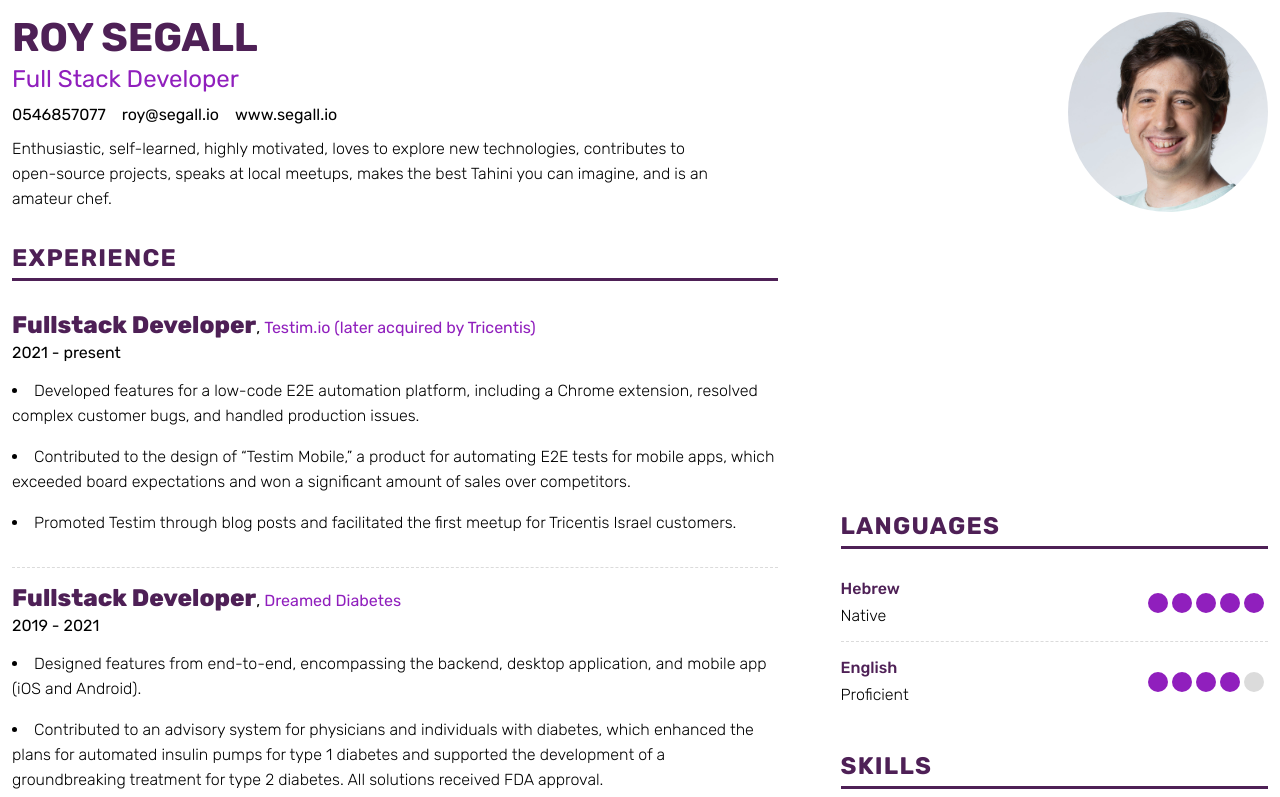
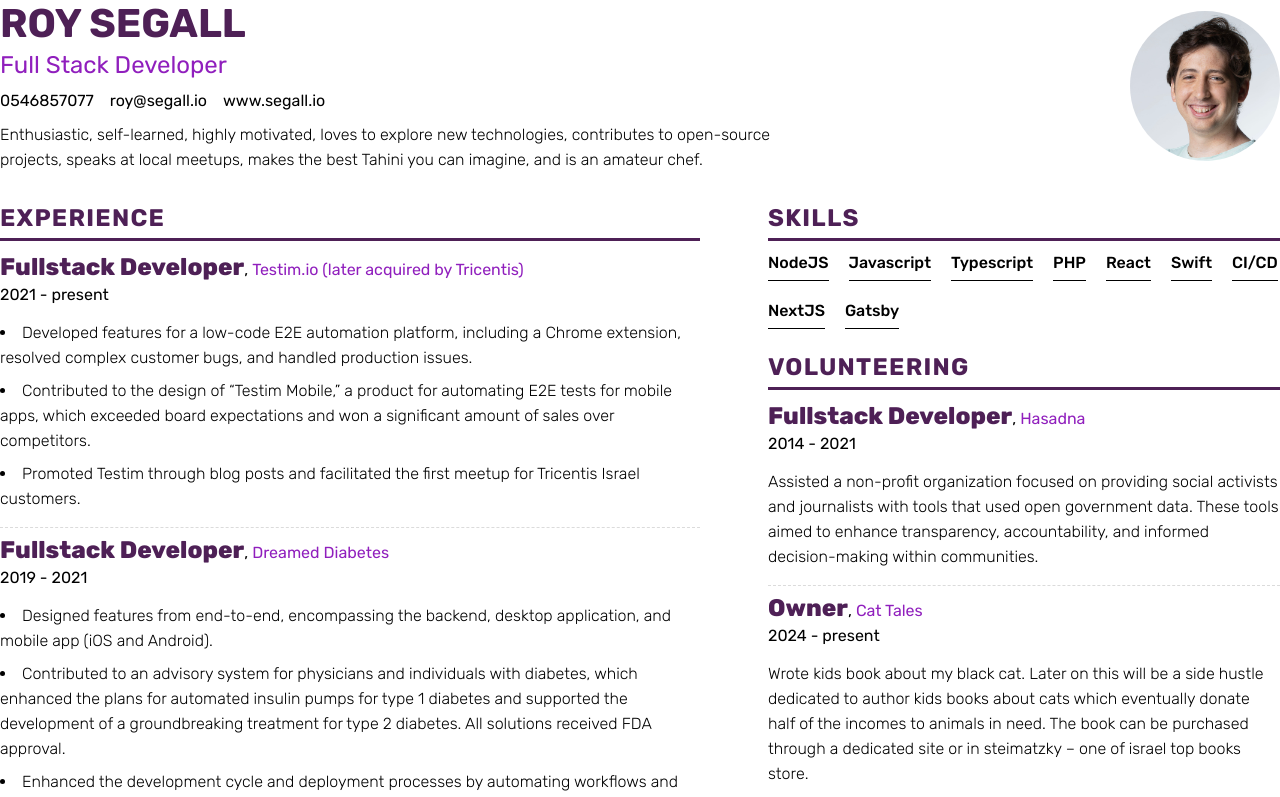
Before and after one commit to RoySegall/cv, a React (Vite) app: page / in a window 1280 px wide. Shown: the top 797 px of the page. Built offline with nearby package versions, Linux system fonts and the light colour scheme.

Commit message:
done with spacing

```diff
--- a/src/App.css
+++ b/src/App.css
@@ -1,7 +1,6 @@
 #root {
   font-family: Rubik, serif;
   max-width: 1280px;
-  padding: .75em;
   margin: 0 auto;
 
   --lightPurple: #901fbd;
--- a/src/Components/BlockTitle/blockTitle.css
+++ b/src/Components/BlockTitle/blockTitle.css
@@ -8,5 +8,5 @@
     text-transform: uppercase;
     letter-spacing: 1.25px;
     padding-bottom: .25em;
-    margin-bottom: 1.25em;
+    margin-bottom: .5em;
 }
--- a/src/Components/Experience/experience.css
+++ b/src/Components/Experience/experience.css
@@ -1,3 +1,3 @@
 #experience {
-    width: 900px;
+    width: 700px;
 }
--- a/src/Components/Header/header.css
+++ b/src/Components/Header/header.css
@@ -2,11 +2,11 @@ header {
     display: flex;
     justify-content: space-between;
     align-items: center;
-    padding-bottom: 2em;
+    padding-bottom: 1em;
 }
 
 img {
-    height: 200px;
+    height: 150px;
     border-radius: 50%;
 }
 
@@ -41,6 +41,6 @@ header ul li {
 
 header p {
     font-weight: 200;
-    width: 700px;
+    width: 800px;
     line-height: 25px;
 }
--- a/src/Components/JobDescription/JobDescription.tsx
+++ b/src/Components/JobDescription/JobDescription.tsx
@@ -17,7 +17,7 @@ export function JobDescription({placeName, period, position, items, paragraph}:
         <span className='position'>{position}</span>, <span className='place-name'>{placeName}</span>
         <span className='period'>{period.start} - {period.end}</span>
 
-        {paragraph && <>hi {paragraph}</>}
+        {paragraph && <p>{paragraph}</p>}
         {items && <ul>{items.map((item,i) => <li key={i}>{item}</li>)}</ul>}
     </div>
 }
--- a/src/Components/JobDescription/jobDescription.css
+++ b/src/Components/JobDescription/jobDescription.css
@@ -20,8 +20,8 @@
     list-style-position: inside;
 }
 
-#job-description ul li {
-    padding-bottom: 1em;
+#job-description ul li, #job-description p {
+    padding-bottom: .5em;
     line-height: 25px;
     font-weight: 300;
 }
--- a/src/Components/Skills/Skills.tsx
+++ b/src/Components/Skills/Skills.tsx
@@ -1,8 +1,8 @@
 import "./skills.css";
 import {BlockTitle} from "../BlockTitle";
+import {JobDescription, JobDescriptionProps} from "../JobDescription";
+import {Spacer} from "../Spacer";
 import type {ReactNode} from "react";
-import {JobDescription} from "../JobDescription";
-import {Spacer} from "../Spacer";
 
 function Block({title, children}: {title: string, children: ReactNode}) {
     return <div id='block'>
@@ -13,31 +13,34 @@ function Block({title, children}: {title: string, children: ReactNode}) {
     </div>
 }
 
-function Language({language, level, rate}: {language: string, level: string, rate: number}) {
-    return <div id='language'>
-        <div id='description'>
-            <span className='name'>{language}</span>
-            <span className='level'>{level}</span>
-        </div>
-
-        <ul>
-            {Array.from({length: 5}).map((_, i) => <li key={i} className={i + 1 > rate ? 'off' : ''}>&nbsp;</li>)}
-        </ul>
-    </div>
-}
+const places: JobDescriptionProps[] = [
+    {
+        placeName: 'Hasadna',
+        period: {start: '2014', end: '2021'},
+        position: 'Fullstack Developer',
+        paragraph: <>
+           Assisted a non-profit organization focused on providing social activists and journalists with tools that
+            used open government data. These tools aimed to enhance transparency, accountability, and informed
+            decision-making within communities.
+        </>
+    },
+    {
+        placeName: 'Cat Tales',
+        period: {start: '2024', end: 'present'},
+        position: 'Owner',
+        paragraph: <>
+            Wrote kids book about my black cat. Later on this will be a side hustle dedicated to author kids books about
+            cats which eventually donate half of the incomes to animals in need. The book can be purchased through a
+            dedicated site or in steimatzky – one of israel top books store.
+        </>
+    },
+]
 
 export function Skills() {
     const skills = [
         'NodeJS', 'Javascript', 'Typescript', 'PHP', 'React', 'Swift', 'CI/CD', 'NextJS', 'Gatsby',
     ];
     return <div id='skills'>
-
-        <Block title={'Languages'}>
-            <Language language='Hebrew' level='Native' rate={5} />
-            <Spacer />
-            <Language language='English' level='Proficient' rate={4} />
-        </Block>
-
         <Block title={'Skills'}>
             <div id='technologies'>
                 {skills.map((skill, i) => <span key={i} className='skill'>{skill}</span>)}
@@ -45,22 +48,10 @@ export function Skills() {
         </Block>
 
         <Block title={'VOLUNTEERING'}>
-            <JobDescription
-                placeName={'Company'}
-                period={{start: '2021', end: '2021'}}
-                position={'Frontend Developer'}
-                paragraph={<>
-                </>}
-            />
-            <Spacer />
-            <JobDescription
-                placeName={'Company'}
-                period={{start: '2021', end: '2021'}}
-                position={'Frontend Developer'}
-                paragraph={<>
-                </>}
-            />
+            {places.map((props, i) => <>
+                <JobDescription key={i} {...props} />
+                {i < places.length - 1 && <Spacer />}
+            </>)}
         </Block>
-
     </div>
 }
--- a/src/Components/Skills/skills.css
+++ b/src/Components/Skills/skills.css
@@ -7,7 +7,7 @@
 }
 
 #block {
-    padding-bottom: 3em;
+    padding-bottom: 1.5em;
 }
 
 #language {
--- a/src/Components/Spacer/spacer.css
+++ b/src/Components/Spacer/spacer.css
@@ -1,6 +1,6 @@
 #spacer {
-    margin-top: 1em;
-    margin-bottom: 1em;
+    margin-top: .5em;
+    margin-bottom: .5em;
     display: block;
     border-bottom: 1px dashed var(--gray);
 }
--- a/src/Components/index.css
+++ b/src/Components/index.css
@@ -2,4 +2,6 @@
     display: flex;
     flex-direction: row;
     justify-content: space-between;
+    align-items: flex-start;
+    padding-top: 1em;
 }
```
